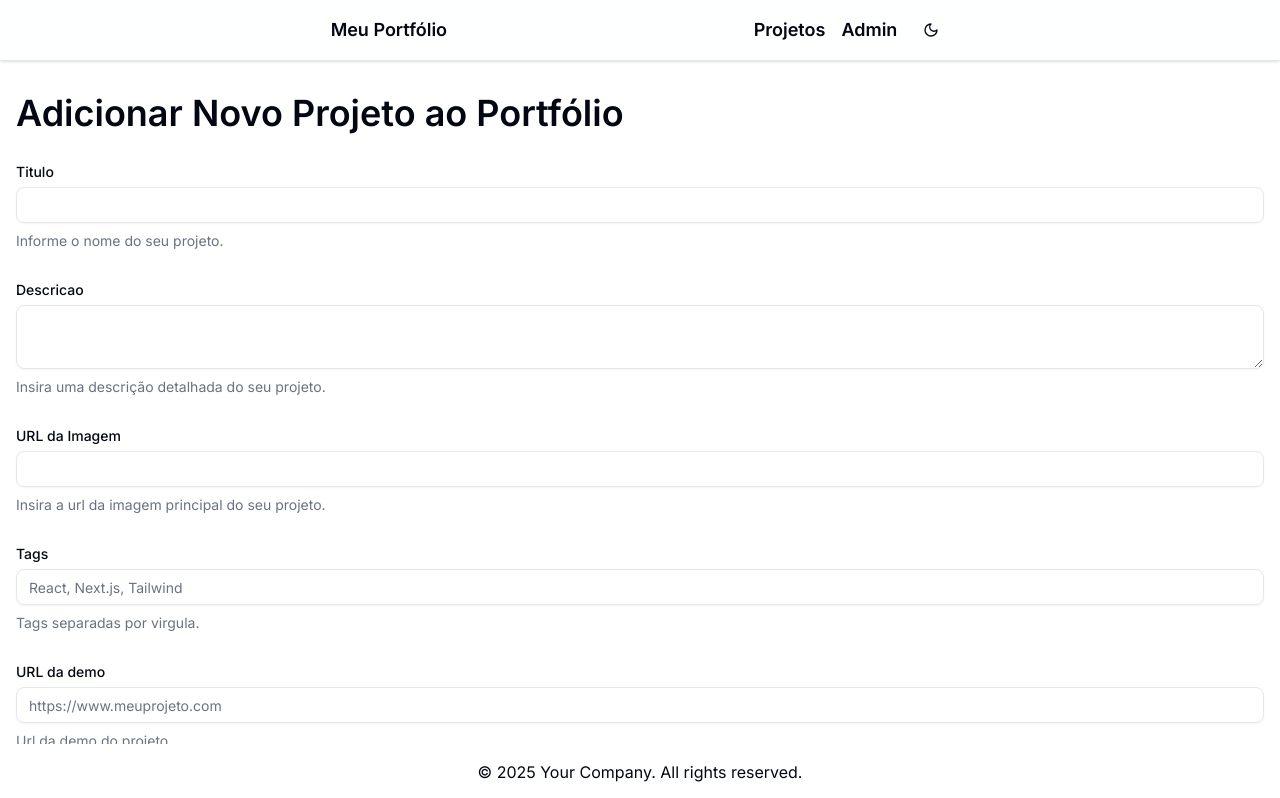
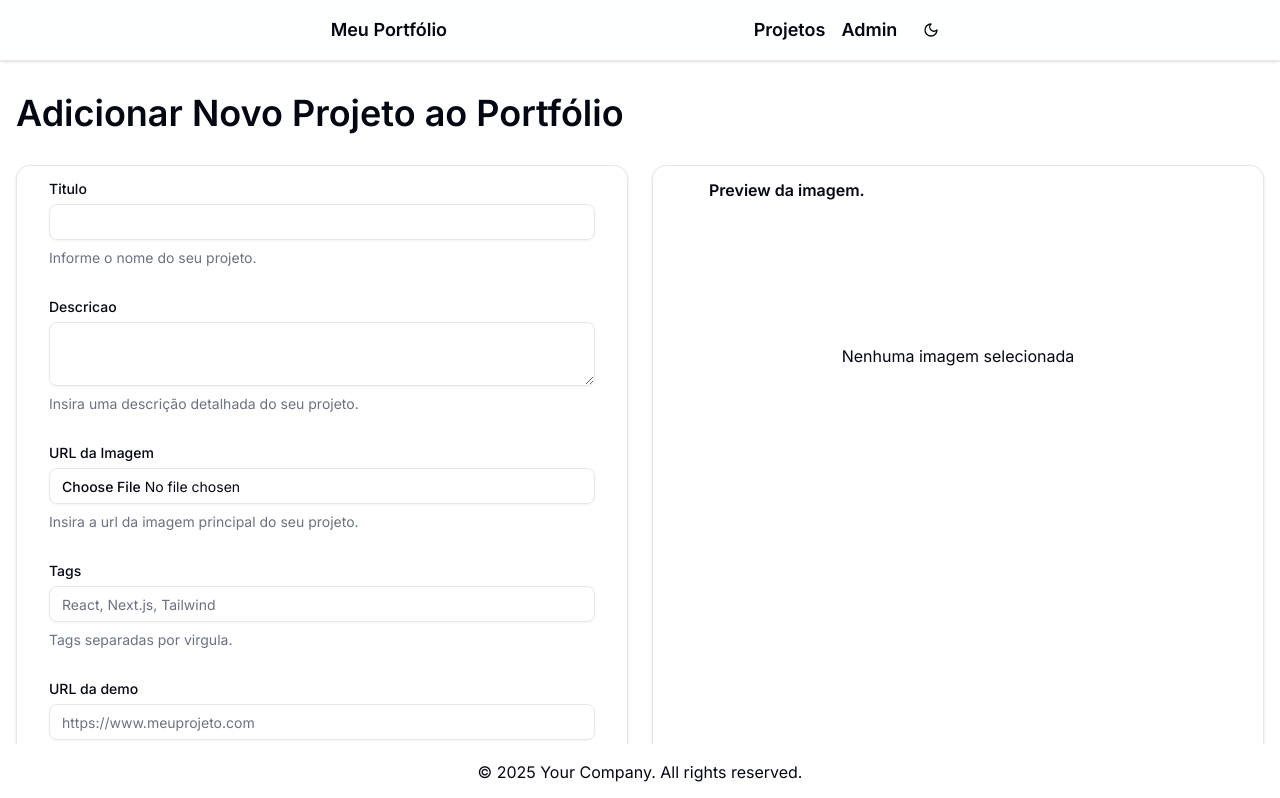
Before and after one commit to rspricigo/portfolio, a Next.js app: page /admin/portfolio/new in a window 1280 px wide. Shown: the top 798 px of the page. Built offline with nearby package versions, Linux system fonts and the light colour scheme.

Commit message:
Setting image loader and form validations

```diff
--- a/src/app/components/PortfolioCard.tsx
+++ b/src/app/components/PortfolioCard.tsx
@@ -15,23 +15,23 @@ type PortfolioCardProps = {
   id: string;
   title: string;
   description: string;
-  imageSrc: string;
-  techs: string[];
+  imgUrl: string;
+  tags: string[];
 };
 
 export default function PortfolioCard({
   id,
   title,
   description,
-  imageSrc,
-  techs,
+  imgUrl,
+  tags,
 }: PortfolioCardProps) {
   return (
     <Card className="overflow-hidden">
       <div className="relative h-48">
         <Image
           alt="Imagem do card"
-          src={imageSrc}
+          src={imgUrl}
           layout="fill"
           objectFit="cover"
         />
@@ -43,8 +43,8 @@ export default function PortfolioCard({
 
       <CardContent>
         <div className="flex flex-wrap gap-2">
-          {techs.map((tech) => (
-            <Badge key={tech}>{tech}</Badge>
+          {tags.map((tag) => (
+            <Badge key={tag}>{tag}</Badge>
           ))}
         </div>
       </CardContent>
--- a/src/app/components/PortfolioDetail.tsx
+++ b/src/app/components/PortfolioDetail.tsx
@@ -12,7 +12,7 @@ interface Item {
   id: string;
   title: string;
   description: string;
-  imageSrc: string;
+  imgUrl: string;
   techs: string[];
   githubUrl?: string;
   demoUrl?: string;
@@ -22,7 +22,7 @@ const item: Item = {
   id: "1",
   title: "Projeto 1",
   description: "Descrição do projeto 1",
-  imageSrc: "/placeholder.svg",
+  imgUrl: "/placeholder.svg",
   techs: ["React", "Next.js", "Tailwind CSS", "TypeScript"],
   githubUrl: "https://github.com/rspricigo",
   demoUrl: "https://github.com/rspricigo",
@@ -40,7 +40,7 @@ export default function PortfolioDetail({ id }: PortfolioDetailParams) {
       <div className="grid md:grid-cols-2 gap-8">
         <div className="relative h-[300px] md:h-[400px]">
           <Image
-            src={item.imageSrc}
+            src={item.imgUrl}
             alt={item.title}
             fill
             className="rounded-lg"
--- a/src/app/components/PortfolioForm.tsx
+++ b/src/app/components/PortfolioForm.tsx
@@ -1,6 +1,7 @@
 "use client";
 
 import { Button } from "@/components/ui/button";
+import { Card, CardContent, CardHeader, CardTitle } from "@/components/ui/card";
 import {
   Form,
   FormControl,
@@ -8,17 +9,86 @@ import {
   FormField,
   FormItem,
   FormLabel,
+  FormMessage,
 } from "@/components/ui/form";
 import { Input } from "@/components/ui/input";
 import { Textarea } from "@/components/ui/textarea";
+import { zodResolver } from "@hookform/resolvers/zod";
+import Image from "next/image";
+import { useState } from "react";
 import { useForm } from "react-hook-form";
+import { z } from "zod";
+
+const MAX_FILE_SIZE = 5000000;
+
+const formSchema = z.object({
+  title: z
+    .string()
+    .min(2, { message: "O titulo deve possuir ao menos 2 caracteres" })
+    .max(50),
+  description: z.string(),
+  //imgUrl: z.string().url(),
+  image: z
+    .any()
+    .refine((files) => files?.length == 1, {
+      message: "A imagem é obrigatória!",
+    })
+    .refine((files) => files?.[0].size <= MAX_FILE_SIZE, {
+      message: "A imagem deve ter no maximo 5MB!",
+    }),
+  tags: z.string(),
+  URL: z
+    .string()
+    .optional()
+    .refine((url) => !url || z.string().url().safeParse(url).success, {
+      message: "Informe uma URL válida!",
+    }),
+  gitURL: z
+    .string()
+    .optional()
+    .refine((url) => !url || z.string().url().safeParse(url).success, {
+      message: "Informe uma URL válida!",
+    }),
+});
 
 export default function PortfolioForm() {
-  const form = useForm();
+  const [previewImage, setPreviewImage] = useState<string | null>(null);
+
+  const form = useForm<z.infer<typeof formSchema>>({
+    resolver: zodResolver(formSchema),
+    defaultValues: {
+      title: "",
+      description: "",
+      tags: "",
+      URL: "",
+      gitURL: "",
+    },
+  });
+
+  const handleFormSubmit = (value: z.infer<typeof formSchema>) => {
+    console.log(value);
+  };
+
+  const handleImageUpload = (e: React.ChangeEvent<HTMLInputElement>) => {
+    const file = e.target.files?.[0];
+    if (!file) return;
+    const reader = new FileReader();
+    reader.onloadend = () => {
+      setPreviewImage(reader.result as string);
+    };
+
+    reader.readAsDataURL(file);
+    console.log("handleImageUpload");
+  };
 
   return (
+    <div className="flex flex-col md:flex-row gap-6">
+      <Card className="w-full md:w-1/2 px-8 py-4">
         <Form {...form}>
-      <form className="space-y-8">
+          <form
+            className="space-y-8"
+            onSubmit={form.handleSubmit(handleFormSubmit)}
+          >
             <FormField
               control={form.control}
               name="title"
@@ -28,7 +98,10 @@ export default function PortfolioForm() {
                   <FormControl>
                     <Input {...field} />
                   </FormControl>
-              <FormDescription>Informe o nome do seu projeto.</FormDescription>
+                  <FormDescription>
+                    Informe o nome do seu projeto.
+                  </FormDescription>
+                  <FormMessage />
                 </FormItem>
               )}
             />
@@ -44,21 +117,27 @@ export default function PortfolioForm() {
                   <FormDescription>
                     Insira uma descrição detalhada do seu projeto.
                   </FormDescription>
+                  <FormMessage />
                 </FormItem>
               )}
             />
             <FormField
               control={form.control}
-          name="Url_img"
-          render={({ field }) => (
+              name="image"
+              render={() => (
                 <FormItem>
                   <FormLabel>URL da Imagem</FormLabel>
                   <FormControl>
-                <Input {...field} />
+                    <Input
+                      type="file"
+                      accept="image/*"
+                      onChange={handleImageUpload}
+                    />
                   </FormControl>
                   <FormDescription>
                     Insira a url da imagem principal do seu projeto.
                   </FormDescription>
+                  <FormMessage />
                 </FormItem>
               )}
             />
@@ -72,6 +151,7 @@ export default function PortfolioForm() {
                     <Input placeholder="React, Next.js, Tailwind" {...field} />
                   </FormControl>
                   <FormDescription>Tags separadas por virgula.</FormDescription>
+                  <FormMessage />
                 </FormItem>
               )}
             />
@@ -82,9 +162,13 @@ export default function PortfolioForm() {
                 <FormItem>
                   <FormLabel>URL da demo</FormLabel>
                   <FormControl>
-                <Input placeholder="https://www.meuprojeto.com" {...field} />
+                    <Input
+                      placeholder="https://www.meuprojeto.com"
+                      {...field}
+                    />
                   </FormControl>
                   <FormDescription>Url da demo do projeto.</FormDescription>
+                  <FormMessage />
                 </FormItem>
               )}
             />
@@ -100,12 +184,38 @@ export default function PortfolioForm() {
                       {...field}
                     />
                   </FormControl>
-              <FormDescription>Url do repositorio no github.</FormDescription>
+                  <FormDescription>
+                    Url do repositorio no github.
+                  </FormDescription>
+                  <FormMessage />
                 </FormItem>
               )}
             />
             <Button type="submit">Salvar</Button>
           </form>
         </Form>
+      </Card>
+      <Card className="w-full md:w-1/2 px-8 py-4">
+        <CardHeader>
+          <CardTitle>Preview da imagem.</CardTitle>
+        </CardHeader>
+        <CardContent>
+          {previewImage ? (
+            <div className="relative w-full h-64">
+              <Image
+                alt="Preview da imagem do projeto"
+                fill
+                src={previewImage}
+                className="object-cover rounded-md"
+              />
+            </div>
+          ) : (
+            <div className="w-full h-64 flex items-center justify-center rounded-md">
+              <p>Nenhuma imagem selecionada</p>
+            </div>
+          )}
+        </CardContent>
+      </Card>
+    </div>
   );
 }
--- a/src/app/portfolio/page.tsx
+++ b/src/app/portfolio/page.tsx
@@ -6,36 +6,36 @@ export default function PortfolioPage() {
       id: "1",
       title: "Projeto A",
       description: "Primeiro projeto",
-      imageSrc: "placeholder.svg",
-      techs: ["React", "Next.js", "Typescript"],
+      imgUrl: "placeholder.svg",
+      tags: ["React", "Next.js", "Typescript"],
     },
     {
       id: "2",
       title: "Projeto B",
       description: "Segundo projeto",
-      imageSrc: "placeholder.svg",
-      techs: ["React", "Next.js"],
+      imgUrl: "placeholder.svg",
+      tags: ["React", "Next.js"],
     },
     {
       id: "3",
       title: "Projeto C",
       description: "Terceiro projeto",
-      imageSrc: "placeholder.svg",
-      techs: ["React", "Next.js", "Typescript", "TailwindCSS"],
+      imgUrl: "placeholder.svg",
+      tags: ["React", "Next.js", "Typescript", "TailwindCSS"],
     },
     {
       id: "4",
       title: "Projeto D",
       description: "Quarto projeto",
-      imageSrc: "placeholder.svg",
-      techs: ["React", "Next.js", "Typescript", "TailwindCSS"],
+      imgUrl: "placeholder.svg",
+      tags: ["React", "Next.js", "Typescript", "TailwindCSS"],
     },
     {
       id: "5",
       title: "Projeto E",
       description: "Quinto projeto",
-      imageSrc: "placeholder.svg",
-      techs: ["React", "Next.js", "Typescript", "TailwindCSS"],
+      imgUrl: "placeholder.svg",
+      tags: ["React", "Next.js", "Typescript", "TailwindCSS"],
     },
   ];
 
@@ -49,8 +49,8 @@ export default function PortfolioPage() {
           <PortfolioCard
             key={portfolio.id}
             description={portfolio.description}
-            imageSrc={portfolio.imageSrc}
-            techs={portfolio.techs}
+            imgUrl={portfolio.imgUrl}
+            tags={portfolio.tags}
             id={portfolio.id}
             title={portfolio.title}
           />
```
Lines whose indentation alone changed are shown as unchanged.
